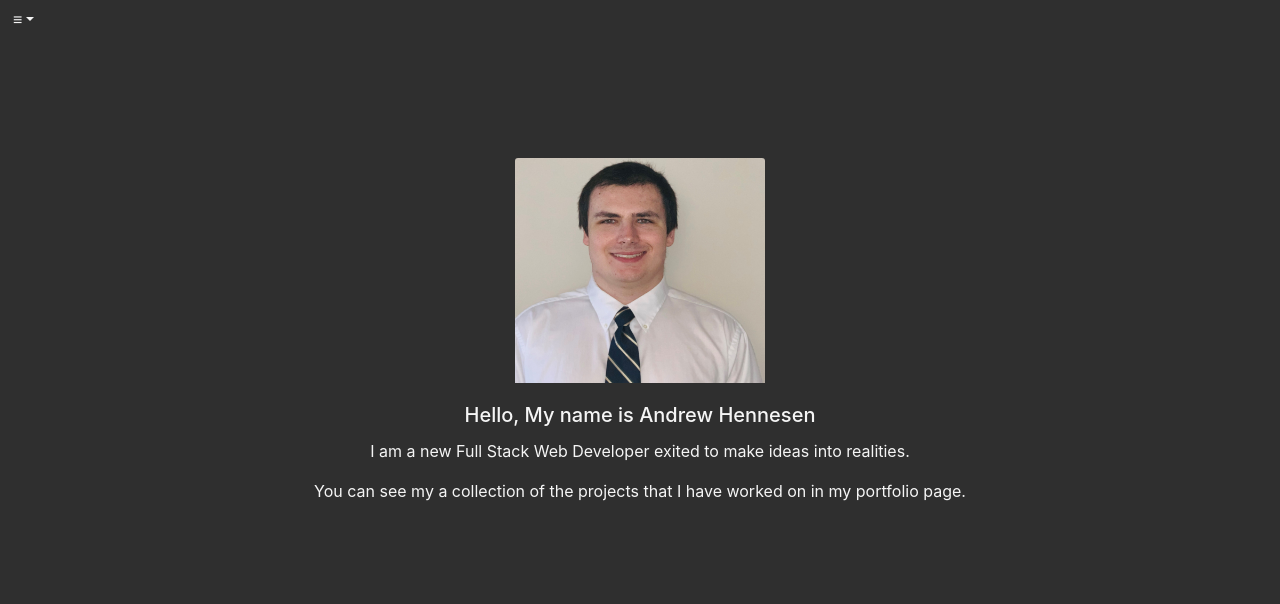
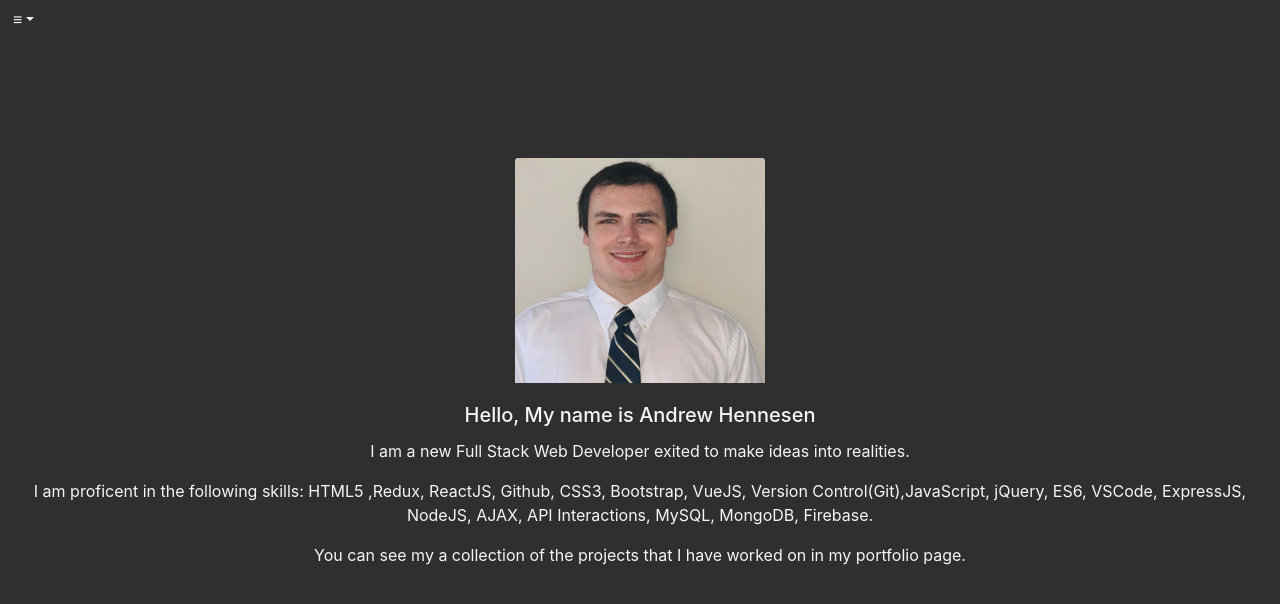
Before and after one commit to AHennesen/Portfolio-2, a React (Create React App) app: page / in a window 1280 px wide. Shown: the top 604 px of the page. Built offline with nearby package versions, Linux system fonts and the light colour scheme.

Commit message:
added code

```diff
--- a/src/components/CardPic/index.js
+++ b/src/components/CardPic/index.js
@@ -15,6 +15,9 @@ class CardPic extends Component {
       I am a new Full Stack Web Developer exited to make ideas into realities.
     </Card.Text>
     <Card.Text>
+      I am proficent in the following skills: HTML5 ,Redux, ReactJS, Github, CSS3, Bootstrap, VueJS, Version Control(Git),JavaScript, jQuery, ES6, VSCode, ExpressJS, NodeJS, AJAX, API Interactions, MySQL, MongoDB, Firebase.
+    </Card.Text>
+    <Card.Text>
       You can see my a collection of the projects that I have worked on in my portfolio page.
     </Card.Text>
   </Card.Body>
```
